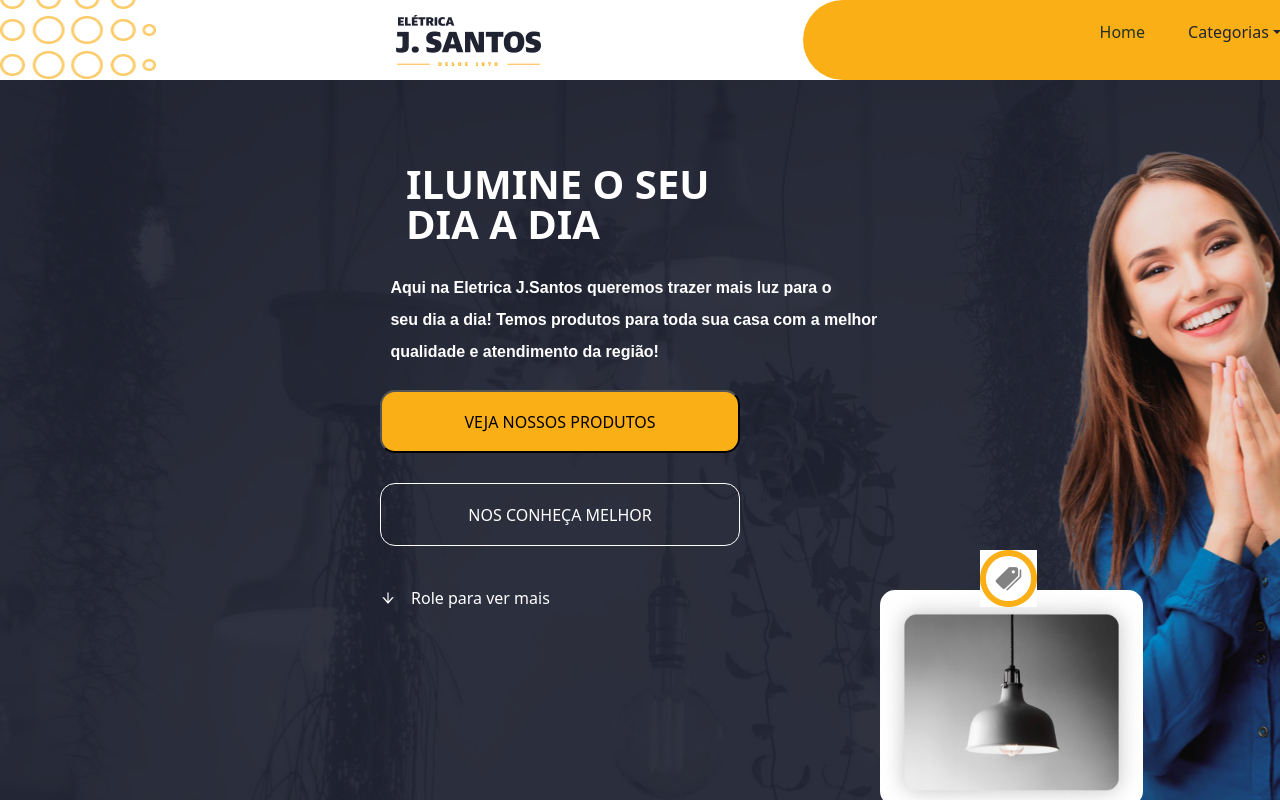
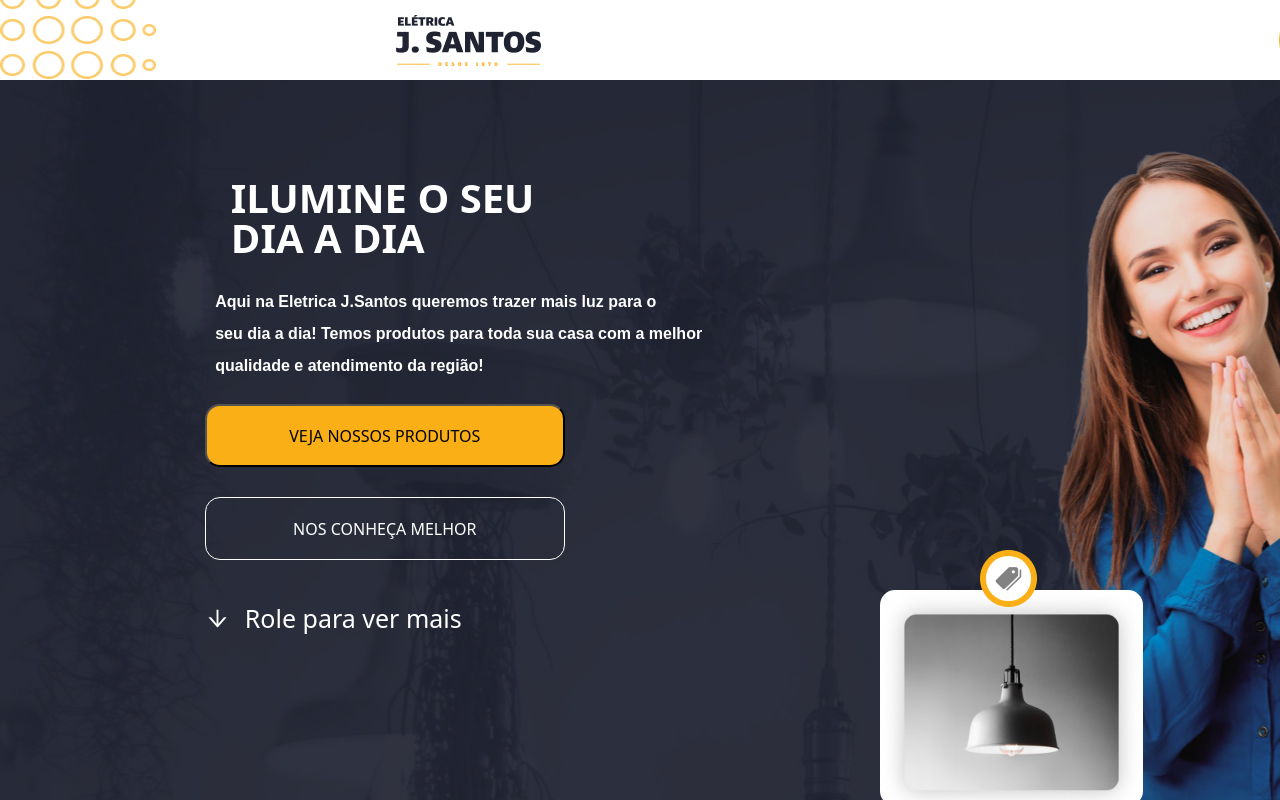
Before and after one commit to JoseFilipeVieiraFurieri/Teste-FrontEnd-Developer, a React (Create React App) app in the folder landing_page/: page / in a window 1280 px wide. Shown: the top 800 px of the page. Built offline with nearby package versions, Linux system fonts and the light colour scheme.

Commit message:
commit: correçoes

```diff
--- a/landing_page/src/components/CategorySection.module.css
+++ b/landing_page/src/components/CategorySection.module.css
@@ -3,18 +3,15 @@
     position: relative;
     top: 565px;
     height: 500px;
-    width: 2380px;
+    width: 2381px;
     height: 1080px;
     display: grid;
 
 }
 
-.layoutFigure {
-    margin-top: 10px;
-}
 
 .layoutFigure {
-    width: 1920px;
+    width: 2381px;
     height: 456px;
     border-radius: 0px 15px 0px 0px;
     background: var(--azul-mais-escuro, #202332);
@@ -89,7 +86,7 @@
     position: absolute;
     z-index: 1;
     background: url("../assets/LampBackground.png");
-    width: 1920px;
+    width: 2381px;
     height: 381px;
     margin-top: 1200px;
 }
--- a/landing_page/src/components/Footer.module.css
+++ b/landing_page/src/components/Footer.module.css
@@ -2,7 +2,7 @@
     position:absolute;
     z-index: 4;
     background-color: #202332;
-    width: 1920px;
+    width: 2381px;
     height: 273px;
     margin-top: 1850px;
 }
--- a/landing_page/src/components/Home.module.css
+++ b/landing_page/src/components/Home.module.css
@@ -2,7 +2,7 @@
 
 .home {
 
-  width: 1920px;
+  width: 2381px;
   height: 805px;
   background: url("../assets/Rectangle29.jpg");
   background-size: 100%;
@@ -15,10 +15,10 @@
     display: flex;
     flex-direction: column;
     width: 25rem;
-    margin-left: 380px;
-    justify-content:flex-start;
-    padding-left: 0px;
+    margin-left: 16%;
+    align-items: flex-start;
     position: absolute;
+    padding: 14px 26px 14px 0;
     z-index: 4;
     top: 150px;
 }
@@ -32,11 +32,10 @@
     font-family: sans-serif;
     font-size: 18px;
     margin-bottom: 10px;
+    font-weight: 400px;
+    line-height: 38px;
 }
 
-.customH1 {
-  padding-left: 0px;
-}
 
 .button1 {
     background-color: #FBAF17;
@@ -66,6 +65,9 @@
     display: flex;
     justify-content: flex-start;
     align-items: center;
+    font-size: 25px;
+    font-style: normal;
+    font-weight: 400;
 }
 
 .lightSector {
--- a/landing_page/src/components/NavBar.jsx
+++ b/landing_page/src/components/NavBar.jsx
@@ -23,7 +23,7 @@ function NavBar() {
 
                     <div class="dropdown">
                         <button className="btn dropdown-toggle" type="button" id="dropdownMenuButton" data-toggle="dropdown" aria-haspopup="true" aria-expanded="false">
-                           Categorias
+                           <text className={styles.buttonText}>Categorias</text>
                         </button>
                       <div className="dropdown-menu" aria-labelledby="dropdownMenuButton">
                          <span className="dropdown-item">Lâmpadas</span>
--- a/landing_page/src/components/NavBar.module.css
+++ b/landing_page/src/components/NavBar.module.css
@@ -8,7 +8,7 @@ section {
     background-color: white;
     display: flex;
     justify-content: space-between;
-    width: 1920px;
+    width: 2381px;
     height: 80px;
 }
 
@@ -18,9 +18,24 @@ section {
     background-color: #FBAF17;
     flex: 1;
     justify-content: space-around;
-    align-items: center;
     border-radius: 150px 0px 0px 150px;
+    text-align: center;
+    font-size: 25px;
+    font-style: normal;
+    font-weight: 500;
+    line-height: normal;
+    letter-spacing: -0.54px;
+    margin-left: 20%;
 
+}
+
+.buttonText {
+    text-align: center;
+    font-size: 25px;
+    font-style: normal;
+    font-weight: 500;
+    line-height: normal;
+    letter-spacing: -0.54px;
 }
 
 .contactButton {
```
Also changed, not shown: landing_page/src/components/Home.jsx (+5 -5 lines), landing_page/src/assets/EllipseSemBorda.png (added), 1 other file (tests, documents, lock files or other folders).
